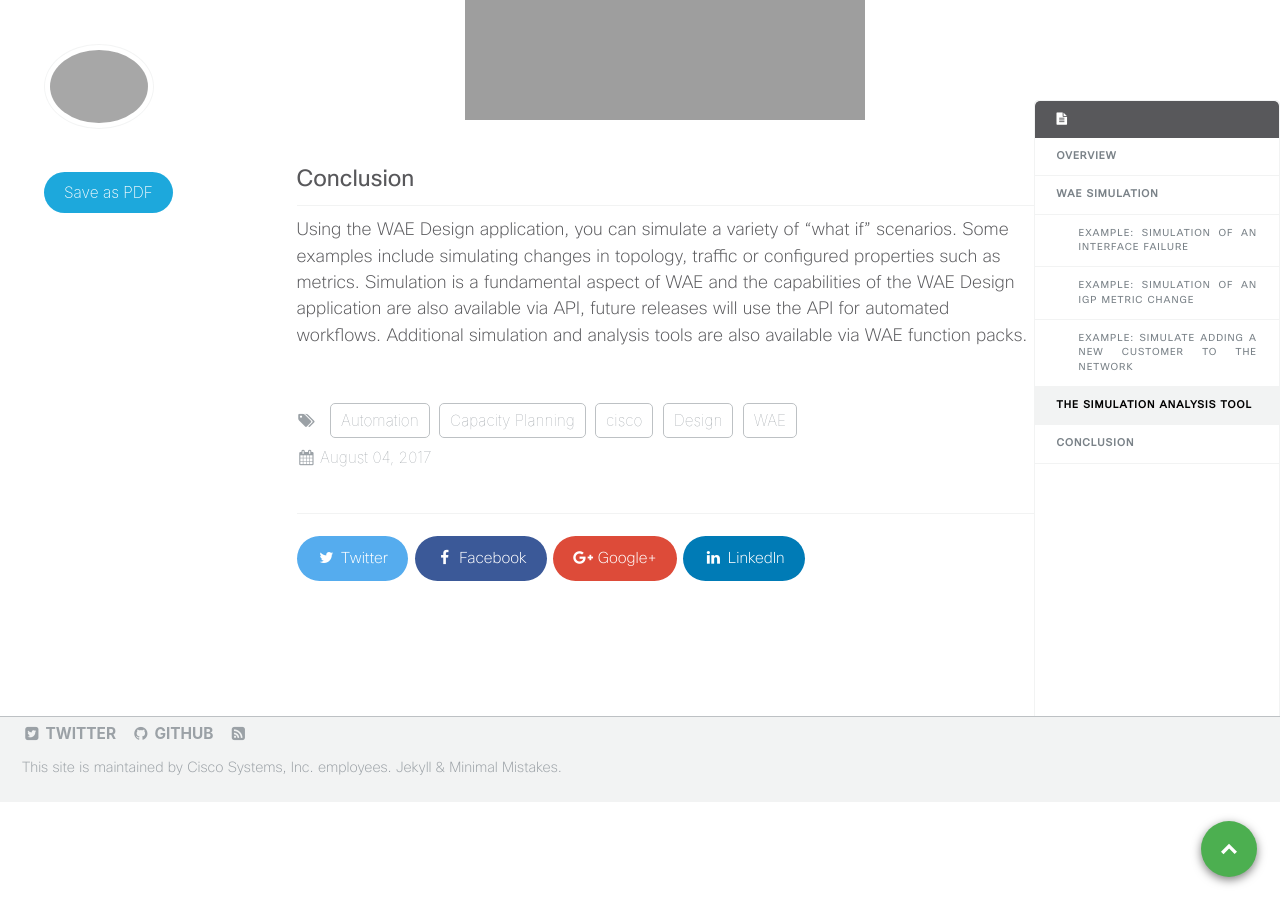
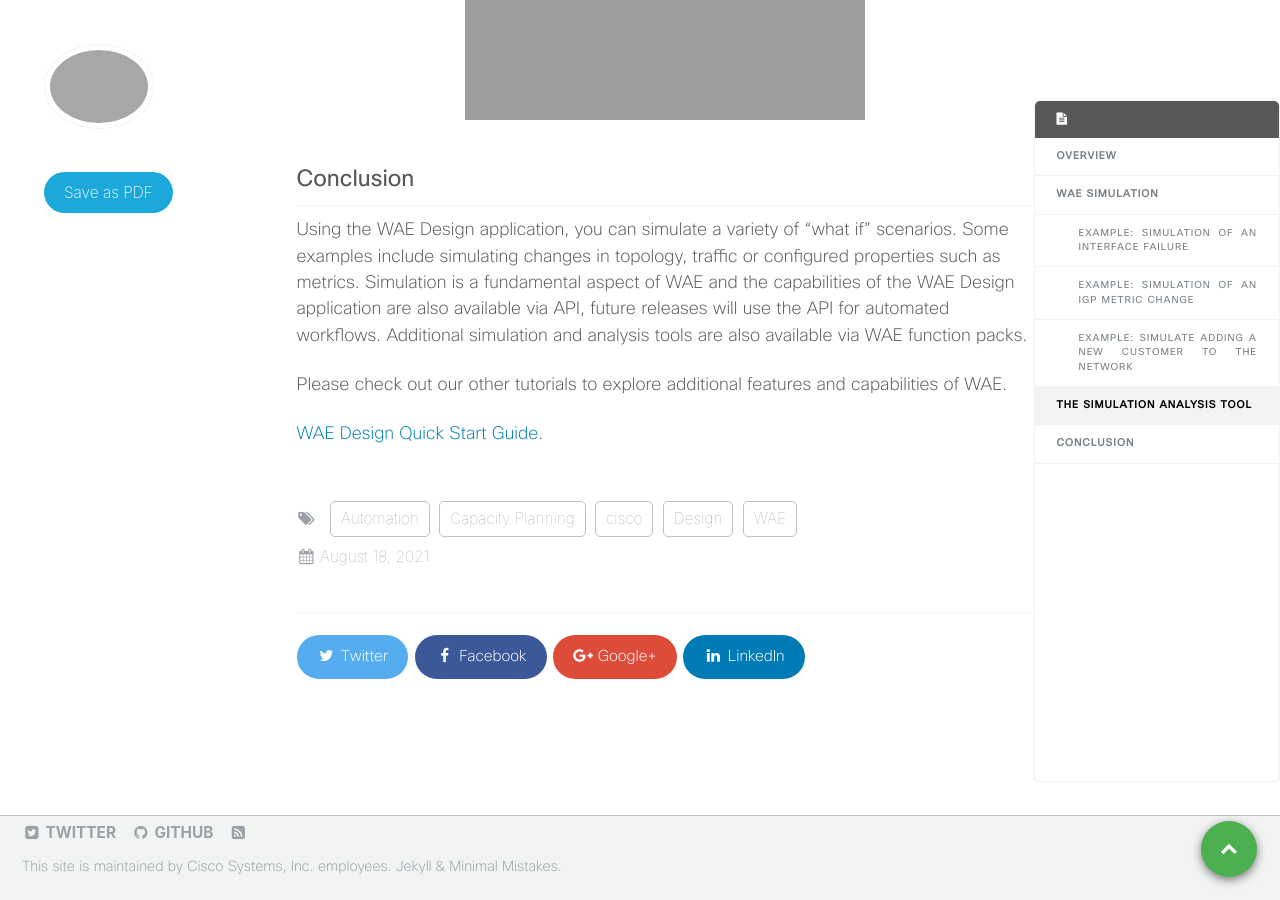
Before and after one commit to xrdocs/automation, a Jekyll site: the page built from _tutorials/2017-08-04-wan-automation-engine-simulation-and-the-simulation-analysis-tool.md, in a window 1280 px wide and 900 px high, scrolled down 5523 px. Built offline with Jekyll 4.4.1, drawn with Linux system fonts in a browser that asks for light colours; comment, search, counter and statistics services are not loaded.

Commit message:
Added link to DevNet

```diff
--- a/_tutorials/2017-08-04-wan-automation-engine-simulation-and-the-simulation-analysis-tool.md
+++ b/_tutorials/2017-08-04-wan-automation-engine-simulation-and-the-simulation-analysis-tool.md
@@ -1,6 +1,6 @@
 ---
 published: true
-date: '2017-08-04 16:00 -0700'
+date: '2021-08-18 22:30 +0800'
 title: WAN Automation Engine Simulation and the Simulation Analysis Tool
 author: Josh Peters
 tags:
@@ -114,3 +114,7 @@ When the Simulation Analysis tool completes, you will now be able to see the Wor
 # Conclusion
 
 Using the WAE Design application, you can simulate a variety of "what if" scenarios. Some examples include simulating changes in topology, traffic or configured properties such as metrics. Simulation is a fundamental aspect of WAE and the capabilities of the WAE Design application are also available via API, future releases will use the API for automated workflows. Additional simulation and analysis tools are also available via WAE function packs.
+
+Please check out our other tutorials to explore additional features and capabilities of WAE.
+
+[WAE Design Quick Start Guide](https://developer.cisco.com/docs/wan-automation-engine/#!wae-design-quick-start-guide/getting-acquainted-with-wae-design).
```
